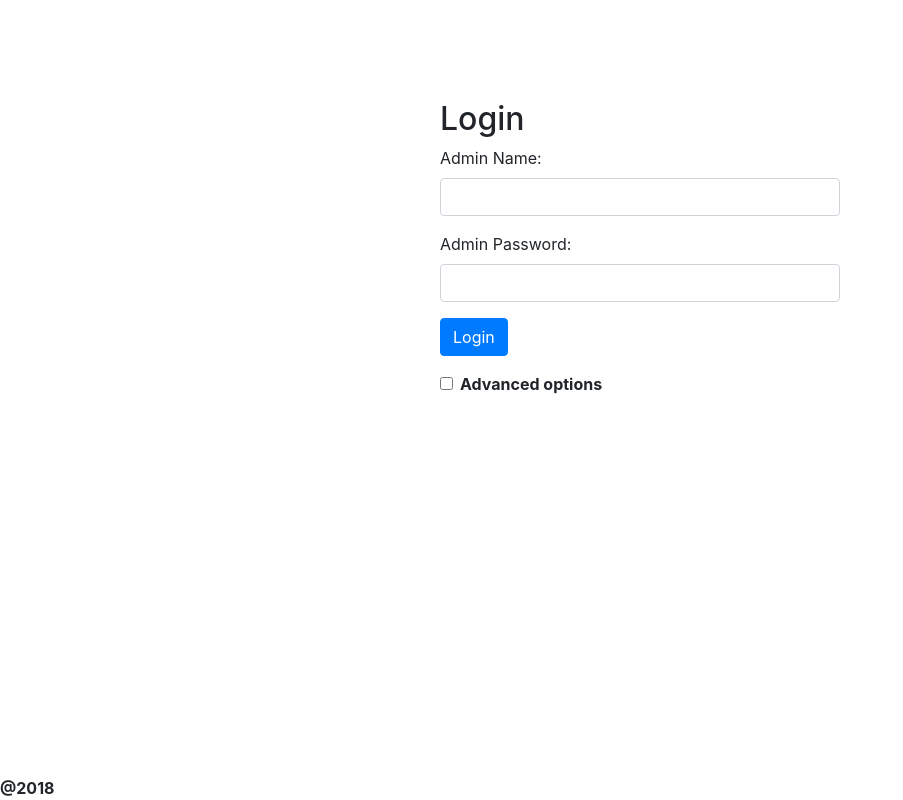
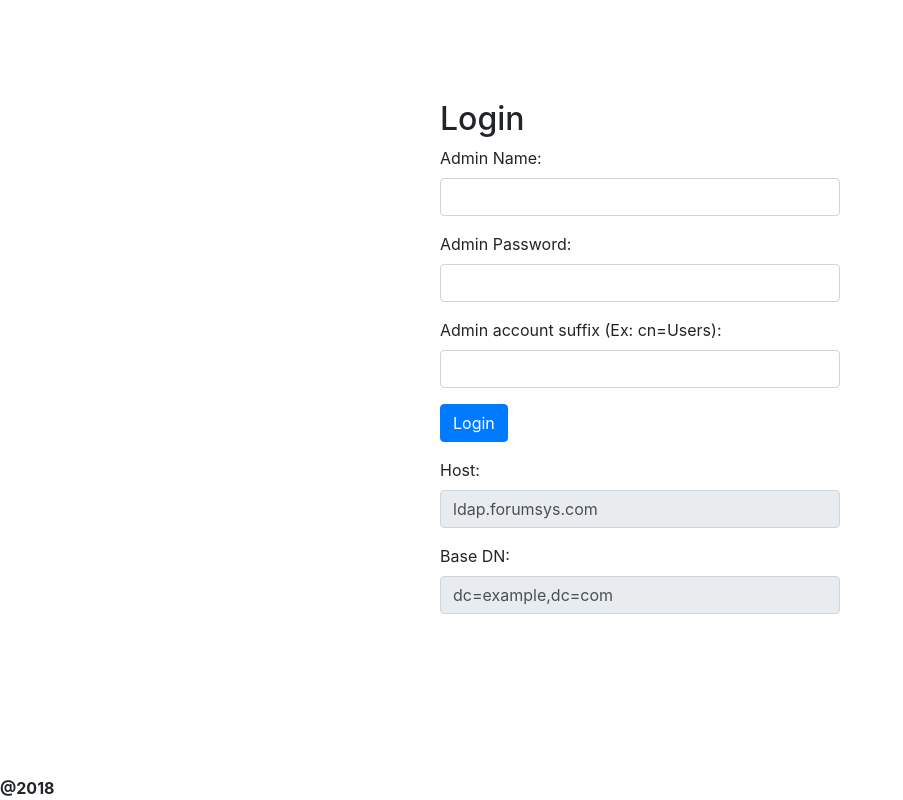
Before and after one commit to huynhvothinh/ldap-admin, a PHP site: page /login.php in a window 1280 px wide. Shown: the whole page, without its empty margins (0-903 px from the left). Run offline with PHP 8.4, Linux system fonts and the light colour scheme.

Commit message:
update acc suffix

```diff
--- a/config.php
+++ b/config.php
@@ -30,10 +30,10 @@ $configs = [
     'follow_referrals' => false,
 
     // The account prefix to use when authenticating users.
-    'account_prefix' => null,
+    // 'account_prefix' => null,
 
     // The account suffix to use when authenticating users.
-    'account_suffix' => null,
+    // 'account_suffix' => null,
 
     // The username to connect to your hosts with.
     'admin_username' => '',
--- a/controllers/ldap-controller.php
+++ b/controllers/ldap-controller.php
@@ -24,14 +24,13 @@ class MyLdap{
     function bind($ldaprdn=''){
         $account = '';
         if($this->configs['admin_username']){
-            $account = $this->configs['admin_account_prefix'].$this->configs['admin_username']
-                .','.$this->configs['base_dn'];
+            $account = $this->configs['admin_account_prefix'].$this->configs['admin_username'];
         }
 
         if($ldaprdn){
-            $ldaprdn = $ldaprdn.','.$account;
+            $ldaprdn = $account.','.$ldaprdn.','.$this->configs['base_dn'];
         }else{
-            $ldaprdn = $account;
+            $ldaprdn = $account.','.$this->configs['base_dn'];
         }
 
         $pass = $this->configs['admin_password'];
@@ -45,7 +44,7 @@ class MyLdap{
     }
     function auth(){
         if($this->connect()) {
-            if ($this->bind()) {
+            if ($this->bind($this->configs['admin_account_suffix'])) {
                 return true;
             }else{
                 return false;
--- a/login.php
+++ b/login.php
@@ -90,20 +90,25 @@ if(getPost('form_submitted') != NULL){
       <input type="password" class="form-control" name="admin_password" id="admin_password" value="<?php echo $configs['admin_password'];?>">
     </div>
     <div class="form-group">
+      <label for="admin_account_suffix">Admin account suffix (Ex: cn=Users):</label>
+      <input type="text" class="form-control" name="admin_account_suffix" id="admin_account_suffix" value="<?php echo $configs['admin_account_suffix'];?>">
+    </div>
+    <div class="form-group">
       <button type="submit" class="btn btn-primary">Login</button>
     </div>
-    <div class="form-check">
+    <div class="form-group">
+      <label for="host">Host:</label>
+      <input type="text" disabled class="form-control" name="domain_controllers" id="domain_controllers" value="<?php echo $configs['domain_controllers'];?>">
+    </div>
+    <div class="form-group">
+      <label for="base_dn">Base DN:</label>
+      <input type="text" disabled class="form-control" name="base_dn" id="base_dn" value="<?php echo $configs['base_dn'];?>">
+    </div>
+    <!-- advanced -->
+    <div class="form-check advanced_field">
       <label class="form-check-label">
         <input class="form-check-input" type="checkbox" name="advanced_options" id="advanced_options" <?php echo (getPost('advanced_options') != NULL ? 'checked' : ''); ?>> <strong>Advanced options</strong>
       </label>
-    </div>
-    <div class="form-group advanced_field">
-      <label for="host">Host:</label>
-      <input type="text" class="form-control" name="domain_controllers" id="domain_controllers" value="<?php echo $configs['domain_controllers'][0];?>">
-    </div>
-    <div class="form-group advanced_field">
-      <label for="base_dn">Base DN:</label>
-      <input type="text" class="form-control" name="base_dn" id="base_dn" value="<?php echo $configs['base_dn'];?>">
     </div>
     <div class="form-group advanced_field">
       <label for="base_dn">Port:</label>
@@ -112,10 +117,6 @@ if(getPost('form_submitted') != NULL){
     <div class="form-group advanced_field">
       <label for="admin_account_prefix">Admin account prefix:</label>
       <input type="text" class="form-control" name="admin_account_prefix" id="admin_account_prefix" value="<?php echo $configs['admin_account_prefix'];?>">
-    </div>
-    <div class="form-group advanced_field">
-      <label for="admin_account_suffix">Admin account suffix:</label>
-      <input type="text" class="form-control" name="admin_account_suffix" id="admin_account_suffix" value="<?php echo $configs['admin_account_suffix'];?>">
     </div>
     <div class="form-check advanced_field">
       <label class="form-check-label">
--- a/views/group/group-delete.php
+++ b/views/group/group-delete.php
@@ -10,7 +10,7 @@ include '../../header-blank.php';
     ?>
     <?php if($item){ ?>
     <?php
-        $arr = json_decode(json_encode($item), true);
+        $arr = (array)$item;
         $arrKeys = array_keys($arr);
         sort($arrKeys);
     ?>
```
